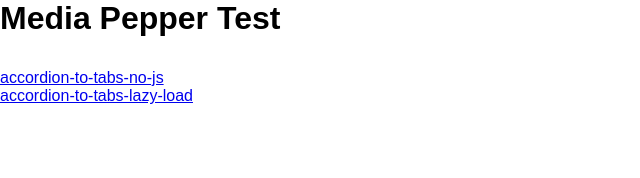
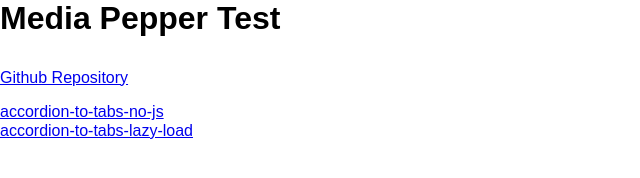
Before and after one commit to Brockenstein/Brockenstein.github.io, a plain HTML site: page mediapepper/index.html in a window 1280 px wide. Shown: the whole page, without its empty margins (0-640 px from the left). Drawn offline with nearby package versions, Linux system fonts and the light colour scheme; files that its build step writes are made by us from their sources.

Commit message:
edit index

```diff
--- a/mediapepper/index.html
+++ b/mediapepper/index.html
@@ -10,6 +10,9 @@
 <body>
   <div class="container">
     <h1>Media Pepper Test</h1>
+    <p>
+      <a href="https://github.com/Brockenstein/Brockenstein.github.io/tree/master/mediapepper">Github Repository</a>
+    </p>
     <ul>
       <li>
           <a href="./accordion-to-tabs-no-js">accordion-to-tabs-no-js</a>
```
